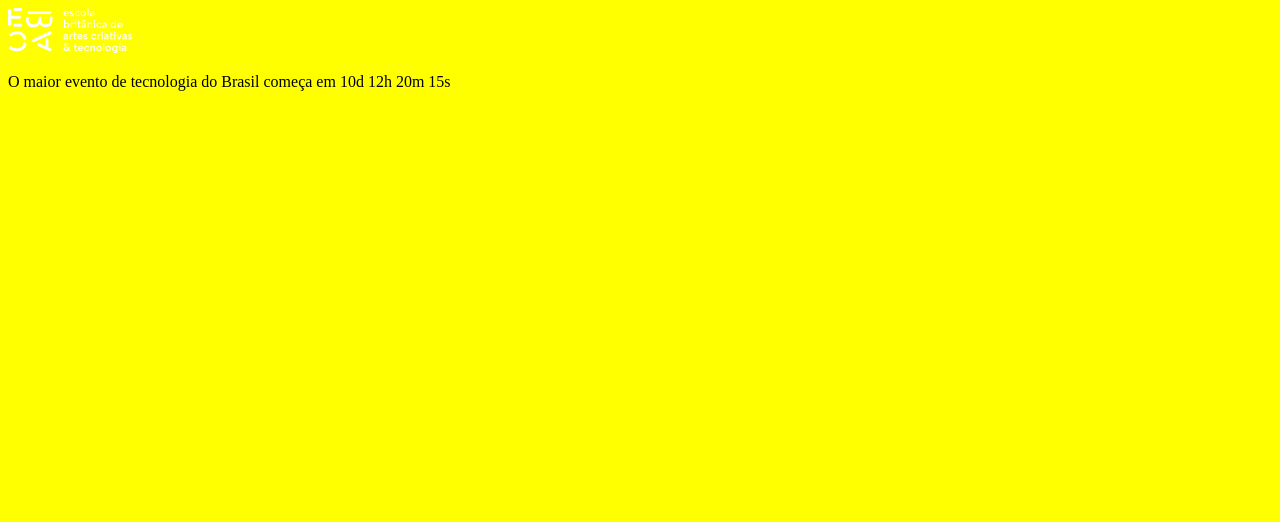
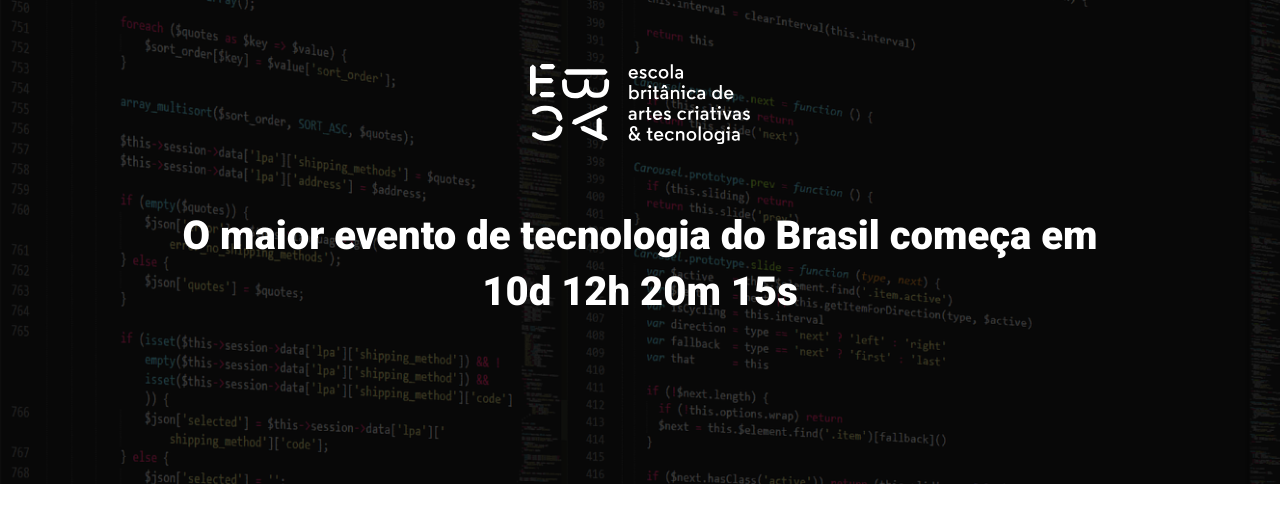
Before and after one commit to PhilipeF/ebac_tech_talks, a website built with Parcel: page src/index.html in a window 1280 px wide. Built offline with nearby package versions, Linux system fonts and the light colour scheme.

Commit message:
Feat: Criando o Hero

```diff
--- a/src/index.html
+++ b/src/index.html
@@ -4,6 +4,11 @@
 <head>
     <meta charset="UTF-8">
     <meta name="viewport" content="width=device-width, initial-scale=1.0">
+    <link rel="preconnect" href="https://fonts.googleapis.com">
+    <link rel="preconnect" href="https://fonts.gstatic.com" crossorigin>
+    <link
+        href="https://fonts.googleapis.com/css2?family=Roboto:ital,wght@0,100;0,300;0,400;0,500;0,700;0,900;1,100;1,300;1,400;1,500;1,700;1,900&display=swap"
+        rel="stylesheet">
     <title>Ebac Tech Tasks</title>
     <link rel="stylesheet" href="styles/main.scss">
 </head>
@@ -11,8 +16,8 @@
 <body>
     <header class="hero">
         <div class="container">
-            <img src="./images/ebac_logo.svg" alt="Logo da Ebac">
-            <p>
+            <img class="hero__logo" src="./images/ebac_logo.svg" alt="Logo da Ebac">
+            <p class="hero__text">
                 O maior evento de tecnologia do Brasil começa em 10d 12h 20m 15s
             </p>
         </div>
--- /dev/null
+++ b/src/styles/_hero.scss
@@ -0,0 +1,52 @@
+.hero {
+    padding-top: 64px;
+    padding-bottom: 100px;
+    background-image: url(../images/fundo.png);
+    background-repeat: no-repeat;
+    background-size: cover;
+    position: relative;
+
+    .container {
+        position: relative;
+    }
+
+    &::before {
+        position: absolute;
+        left: 0;
+        top: 0;
+        width: 100%;
+        height: 100%;
+        background-color: #000;
+        content: '';
+        opacity: 0.7;
+    }
+
+    &__text {
+        margin-top: 64px;
+        margin-bottom: 64px;
+        font-size: 40px;
+        line-height: 56px;
+        font-weight: 800;
+        text-align: center;
+    }
+
+    &__logo {
+        margin: 0 auto;
+        height: 80px;
+        display: block;
+    }
+
+    @media (max-width: 640px) {
+        padding: 40px 0;
+
+        &__logo {
+            height: 40px;
+        }
+
+        &__text {
+            font-size: 22px;
+            line-height: 24px;
+            margin: 24px 0;
+        }
+    }
+}
--- a/src/styles/main.scss
+++ b/src/styles/main.scss
@@ -1,3 +1,24 @@
-body {
-    background-color: yellow;
+@use 'hero';
+
+* {
+    margin: 0;
+    padding: 0;
+    box-sizing: border-box;
+    font-family: Roboto, sans-serif;
+    color: #fff;
+
 }
+
+.container {
+    max-width: 960px;
+    width: 100%;
+    margin: 0 auto;
+
+    @media (max-width: 640px) {
+        max-width: 80%;
+    }
+
+    @media (max-width: 1024) {
+        max-width: 90%;
+    }
+}
```
